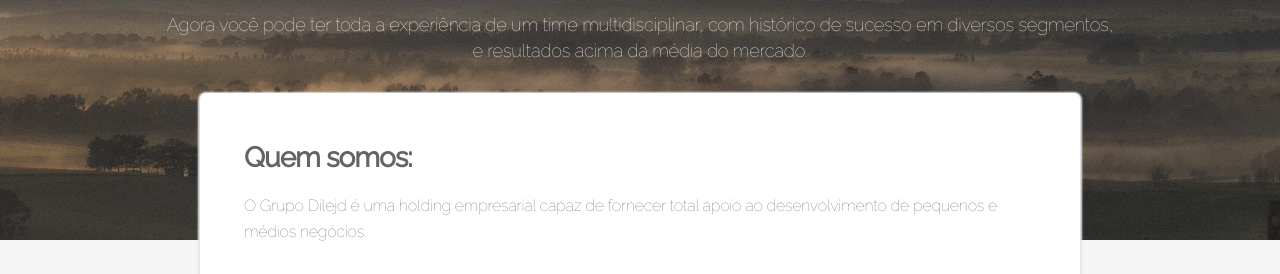
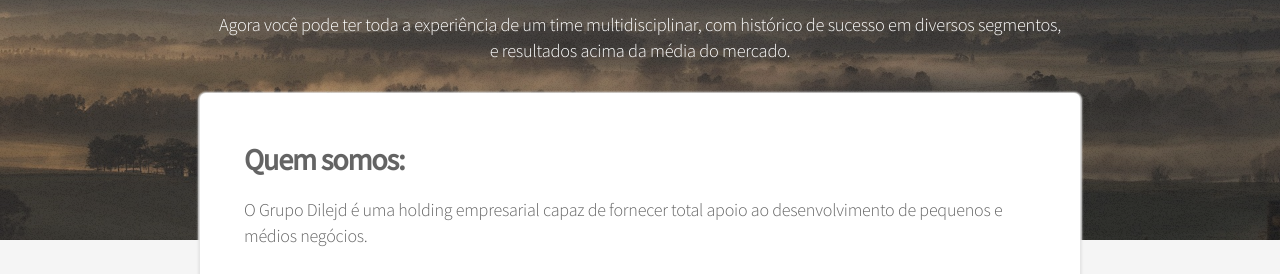
Before and after one commit to marcobonuto/grupo-d, a plain HTML site: page index.html in a window 1280 px wide. Shown: the part 430-704 px from the top of the page. Drawn offline with Linux system fonts and the light colour scheme.

Commit message:
Altera fonte

```diff
--- a/assets/css/main.css
+++ b/assets/css/main.css
@@ -1799,7 +1799,7 @@
 
 	body, input, select, textarea {
 		color: #777;
-		font-family: 'Raleway', "Source Sans Pro", sans-serif;
+		font-family: "Source Sans Pro", sans-serif;
 		font-size: 16pt;
 		font-weight: 300;
 		line-height: 1.65em;
@@ -1825,8 +1825,9 @@
 	}
 
 	p {
+		color: #646464;
 		margin: 0 0 2em 0;
-		font-size: 16px;
+		font-size: 18px;
 		line-height: 26px;
 	}
 
@@ -1843,7 +1844,7 @@
 	}
 
 	h2 {
-		font-size: 28px;
+		font-size: 30px;
 		line-height: 1.5em;
 		letter-spacing: -0.035em;
 	}
@@ -3053,6 +3054,7 @@
 	#banner img { max-width: 100%; }
 
 	#banner p {
+		color: #fff;
 		font-size: 1.25em;
 		margin-bottom: 1.75em;
 	}
```
